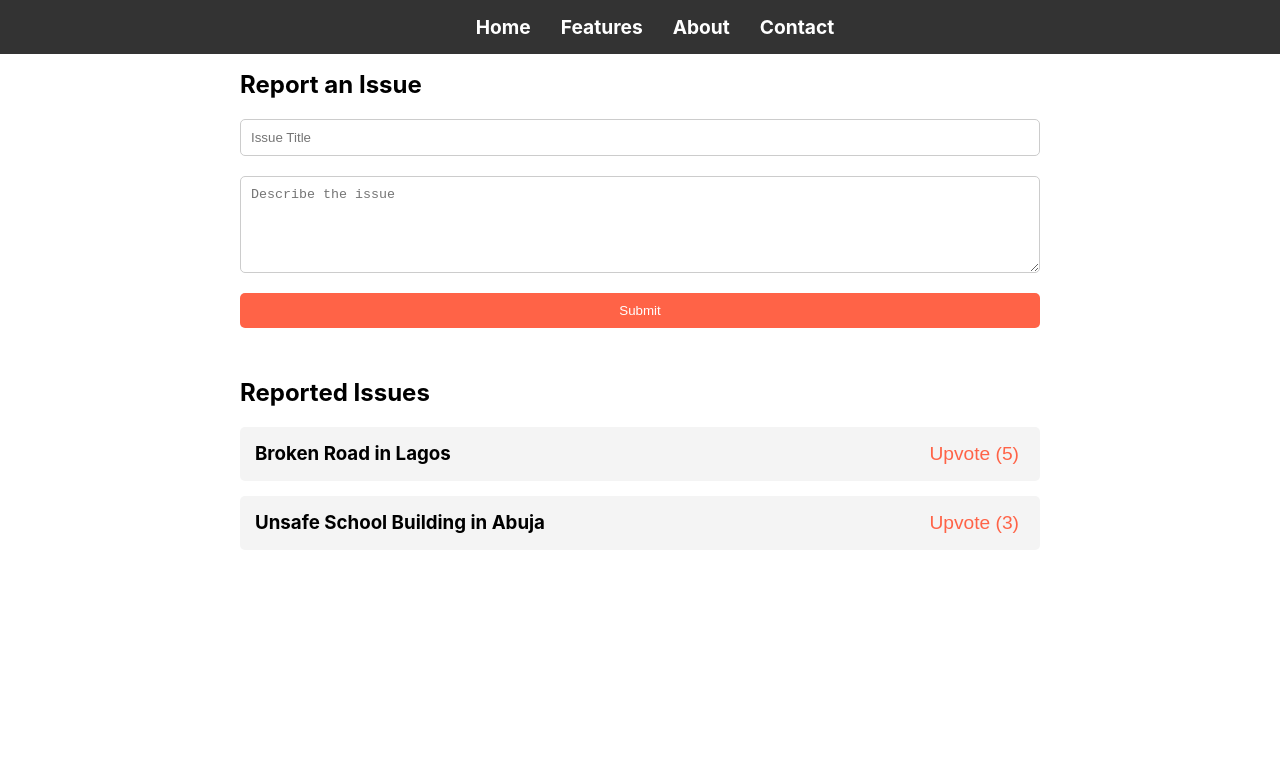
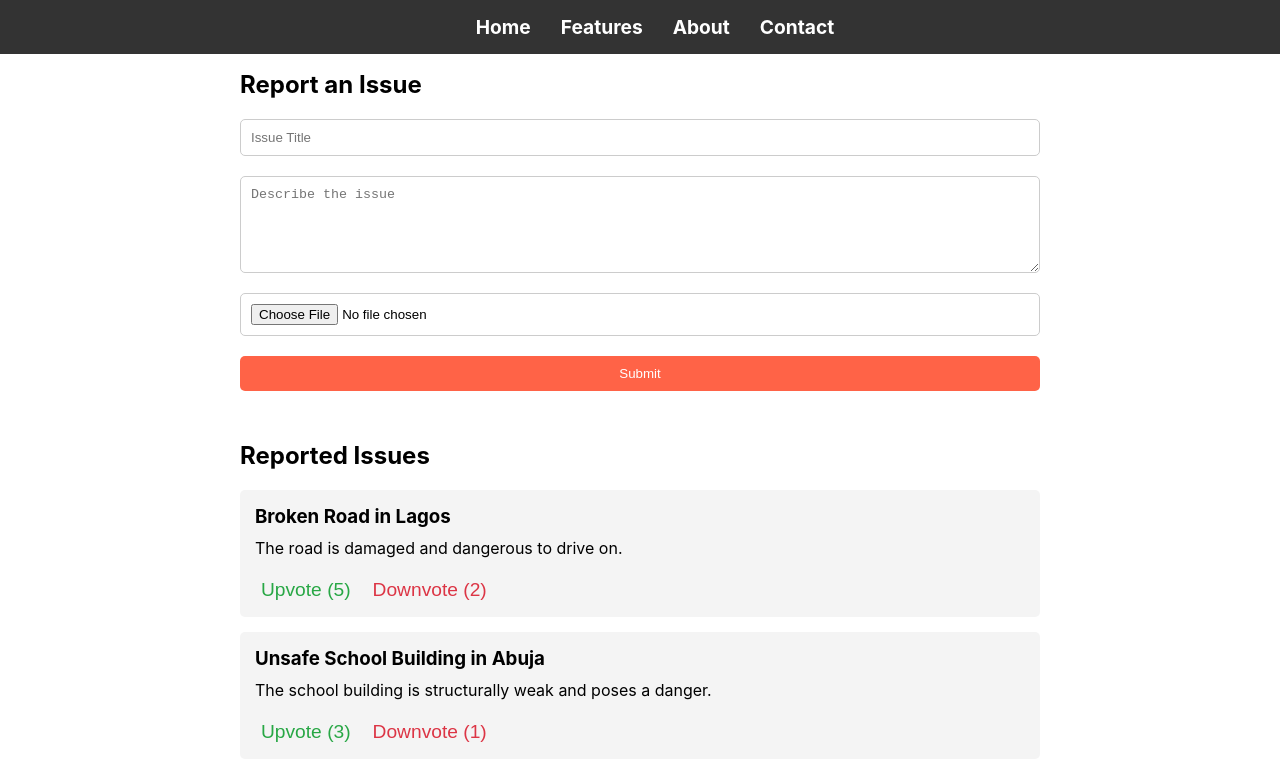
Before and after one commit to Fhadiil/citizens-naija, a React (Create React App) app: page /report in a window 1280 px wide. Shown: the top 780 px of the page. Built offline with nearby package versions, Linux system fonts and the light colour scheme.

Commit message:
Update ReportIssues.js

```diff
--- a/src/components/ReportIssues.js
+++ b/src/components/ReportIssues.js
@@ -1,7 +1,5 @@
-// src/components/ReportIssues.js
-
-import React, { useState } from "react";
-import styled from "styled-components";
+import React, { useState } from 'react';
+import styled from 'styled-components';
 
 const ReportContainer = styled.div`
   padding: 50px;
@@ -12,8 +10,7 @@ const ReportContainer = styled.div`
 const Form = styled.form`
   display: flex;
   flex-direction: column;
-  input,
-  textarea {
+  input, textarea {
     margin-bottom: 20px;
     padding: 10px;
     border: 1px solid #ccc;
@@ -35,31 +32,61 @@ const IssueList = styled.div`
 
 const IssueItem = styled.div`
   display: flex;
-  justify-content: space-between;
-  align-items: center;
+  flex-direction: column;
   background-color: #f4f4f4;
   padding: 15px;
   margin-bottom: 15px;
   border-radius: 5px;
 `;
 
+const IssueHeader = styled.div`
+  display: flex;
+  justify-content: space-between;
+  align-items: center;
+`;
+
 const IssueTitle = styled.h3`
   margin: 0;
+`;
+
+const IssueImage = styled.img`
+  margin-top: 10px;
+  max-width: 100%;
+  border-radius: 5px;
+`;
+
+const IssueDescription = styled.p`
+  margin: 10px 0;
+`;
+
+const VoteButtons = styled.div`
+  display: flex;
+  gap: 10px;
+  margin-top: 10px;
 `;
 
 const UpvoteButton = styled.button`
   background-color: transparent;
   border: none;
   font-size: 1.2rem;
-  color: #ff6347;
+  color: #28a745;
+  cursor: pointer;
+`;
+
+const DownvoteButton = styled.button`
+  background-color: transparent;
+  border: none;
+  font-size: 1.2rem;
+  color: #dc3545;
   cursor: pointer;
 `;
 
 const ReportIssues = () => {
   const [issues, setIssues] = useState([
-    { title: "Broken Road in Lagos", votes: 5 },
-    { title: "Unsafe School Building in Abuja", votes: 3 },
+    { title: 'Broken Road in Lagos', description: 'The road is damaged and dangerous to drive on.', votes: 5, downvotes: 2, image: '' },
+    { title: 'Unsafe School Building in Abuja', description: 'The school building is structurally weak and poses a danger.', votes: 3, downvotes: 1, image: '' }
   ]);
+  const [image, setImage] = useState(null);
 
   const handleUpvote = (index) => {
     const newIssues = [...issues];
@@ -67,11 +94,28 @@ const ReportIssues = () => {
     setIssues(newIssues);
   };
 
+  const handleDownvote = (index) => {
+    const newIssues = [...issues];
+    newIssues[index].downvotes += 1;
+    setIssues(newIssues);
+  };
+
   const handleSubmit = (e) => {
     e.preventDefault();
-    const newIssue = { title: e.target.title.value, votes: 0 };
+    const newIssue = {
+      title: e.target.title.value,
+      description: e.target.description.value,
+      votes: 0,
+      downvotes: 0,
+      image: image ? URL.createObjectURL(image) : '',
+    };
     setIssues([newIssue, ...issues]);
     e.target.reset();
+    setImage(null);
+  };
+
+  const handleImageChange = (e) => {
+    setImage(e.target.files[0]);
   };
 
   return (
@@ -79,12 +123,8 @@ const ReportIssues = () => {
       <h2>Report an Issue</h2>
       <Form onSubmit={handleSubmit}>
         <input type="text" name="title" placeholder="Issue Title" required />
-        <textarea
-          name="description"
-          placeholder="Describe the issue"
-          rows="5"
-          required
-        ></textarea>
+        <textarea name="description" placeholder="Describe the issue" rows="5" required></textarea>
+        <input type="file" onChange={handleImageChange} accept="image/*" />
         <button type="submit">Submit</button>
       </Form>
 
@@ -92,10 +132,19 @@ const ReportIssues = () => {
         <h2>Reported Issues</h2>
         {issues.map((issue, index) => (
           <IssueItem key={index}>
-            <IssueTitle>{issue.title}</IssueTitle>
-            <UpvoteButton onClick={() => handleUpvote(index)}>
-              Upvote ({issue.votes})
-            </UpvoteButton>
+            <IssueHeader>
+              <IssueTitle>{issue.title}</IssueTitle>
+            </IssueHeader>
+            <IssueDescription>{issue.description}</IssueDescription>
+            {issue.image && <IssueImage src={issue.image} alt="Issue" />}
+            <VoteButtons>
+              <UpvoteButton onClick={() => handleUpvote(index)}>
+                Upvote ({issue.votes})
+              </UpvoteButton>
+              <DownvoteButton onClick={() => handleDownvote(index)}>
+                Downvote ({issue.downvotes})
+              </DownvoteButton>
+            </VoteButtons>
           </IssueItem>
         ))}
       </IssueList>
```
